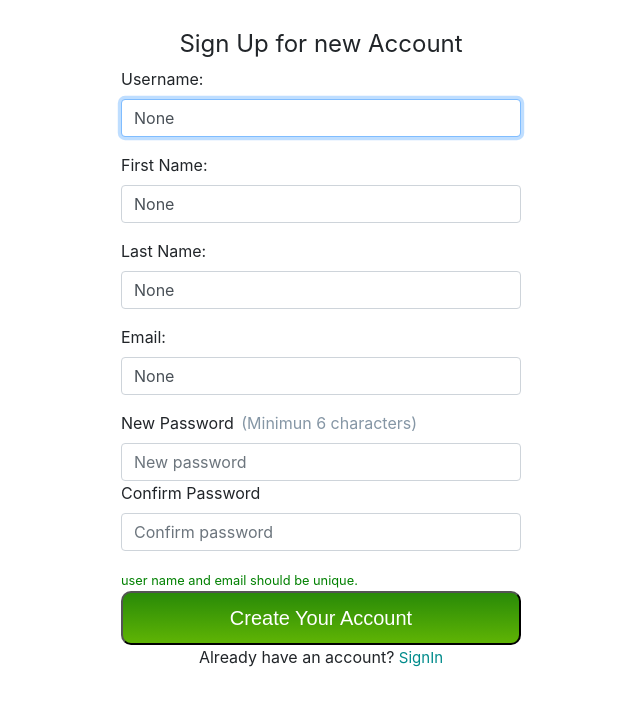
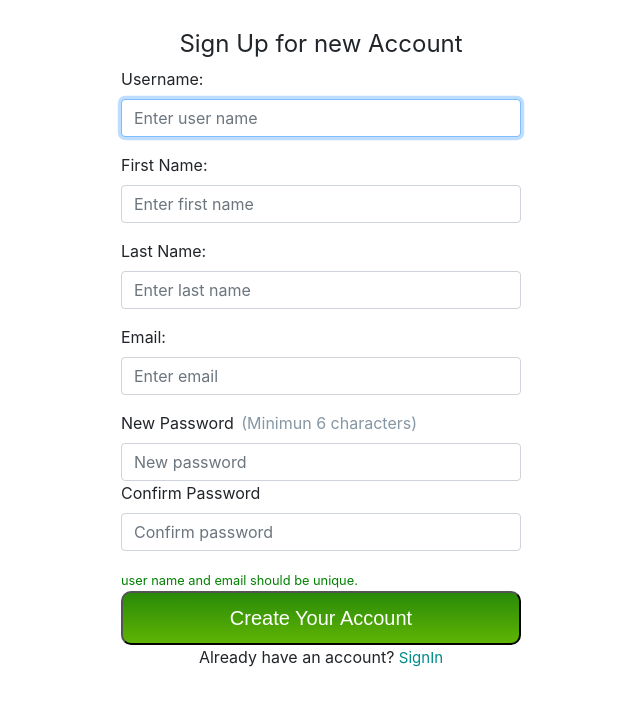
Before and after one commit to sajjadafridi/DSL-BrandMonitoring, a Django app: page /SMM/signup/ in a window 1280 px wide. Shown: the part 82-800 px from the top of the page, without its empty margins (319-959 px from the left). Run offline with Django 3.2, Linux system fonts and the light colour scheme; parts of the project's set-up code (start-up, migrations or seed data) failed here and were passed over; some libraries are stand-ins or nearby versions.

Commit message:
fixed signup pages retain fields value

```diff
--- a/SMM/templates/SMM/signup.html
+++ b/SMM/templates/SMM/signup.html
@@ -31,14 +31,14 @@
                 <div class="form-label-group">
                     <label for="{{form.username.id_for_label}}" class="label">Username:</label>
                     <input name="{{form.username.html_name}}" class="form-control" maxlength="30" autofocus="" required=""
-                        id="{{form.username.id_for_label}}" placeholder="Enter user name" type="input" class="form-control" value="{{form.username.value}}">
+                        id="{{form.username.id_for_label}}" placeholder="Enter user name" type="input" class="form-control" {% if form.username.value %} value="{{form.username.value}}"{% endif %}>
                         <p style="color: red">{{ form.username.errors.0 }}</p>
                 </div>
                 <div class="form-label-group">
                     <label for="{{form.first_name.id_for_label}}" class="label">First Name:</label>
                     <input name="{{form.first_name.html_name}}" class="form-control" maxlength="30" autofocus=""
                         required="" id="{{form.fist_name.id_for_label}}" placeholder="Enter first name" type="input"
-                        class="form-control" value="{{form.first_name.value}}"}}">
+                        class="form-control" {% if form.first_name.value %} value="{{form.first_name.value}}"{% endif %}>
                     <p style="color: red">{{ form.first_name.errors.0 }}</p>
 
                 </div>
@@ -46,14 +46,14 @@
                     <label for="{{form.last_name.id_for_label}}" class="label">Last Name:</label>
                     <input name="{{form.last_name.html_name}}" class="form-control" maxlength="30" autofocus=""
                         required="" id="{{form.last_name.id_for_label}}" placeholder="Enter last name" type="input"
-                        class="form-control" value="{{form.last_name.value}}">
+                        class="form-control" {% if form.last_name.value %} value="{{form.last_name.value}}"{% endif %}>
 <p style="color: red">{{ form.last_name.errors.0 }}</p>
 
                 </div>
                 <div class="form-label-group">
                     <label for="{{form.email.id_for_label}}" class="label">Email:</label>
                     <input name="{{form.email.html_name}}" class="form-control" maxlength="256" required id="{{form.email.id_for_label}}"
-                        placeholder="Enter email" type="input" class="form-control" value="{{form.email.value}}">
+                        placeholder="Enter email" type="input" class="form-control" {% if form.email.value %} value="{{form.email.value}}"{% endif %}>
 <p style="color: red">{{ form.email.errors.0 }}</p>
 
                 </div>
```
